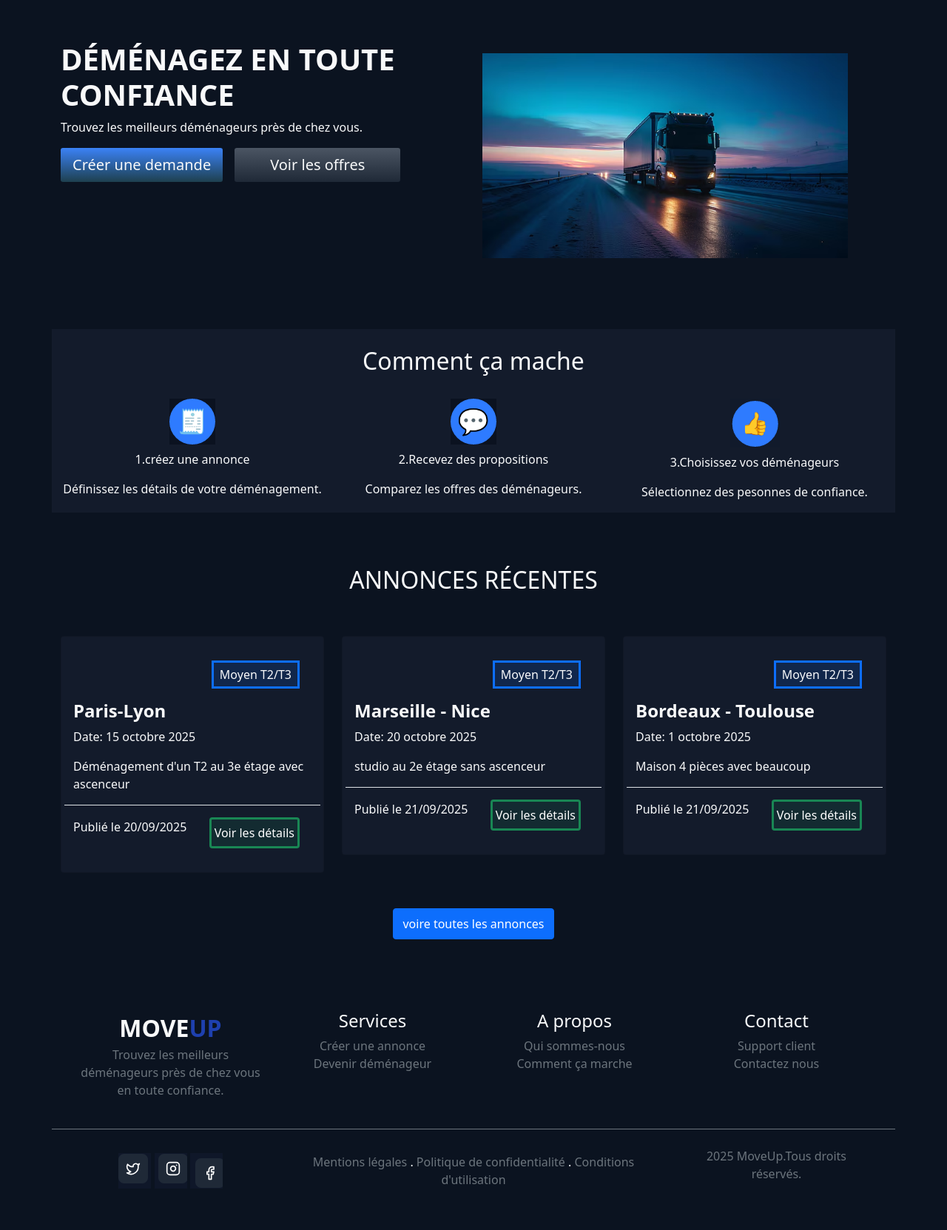
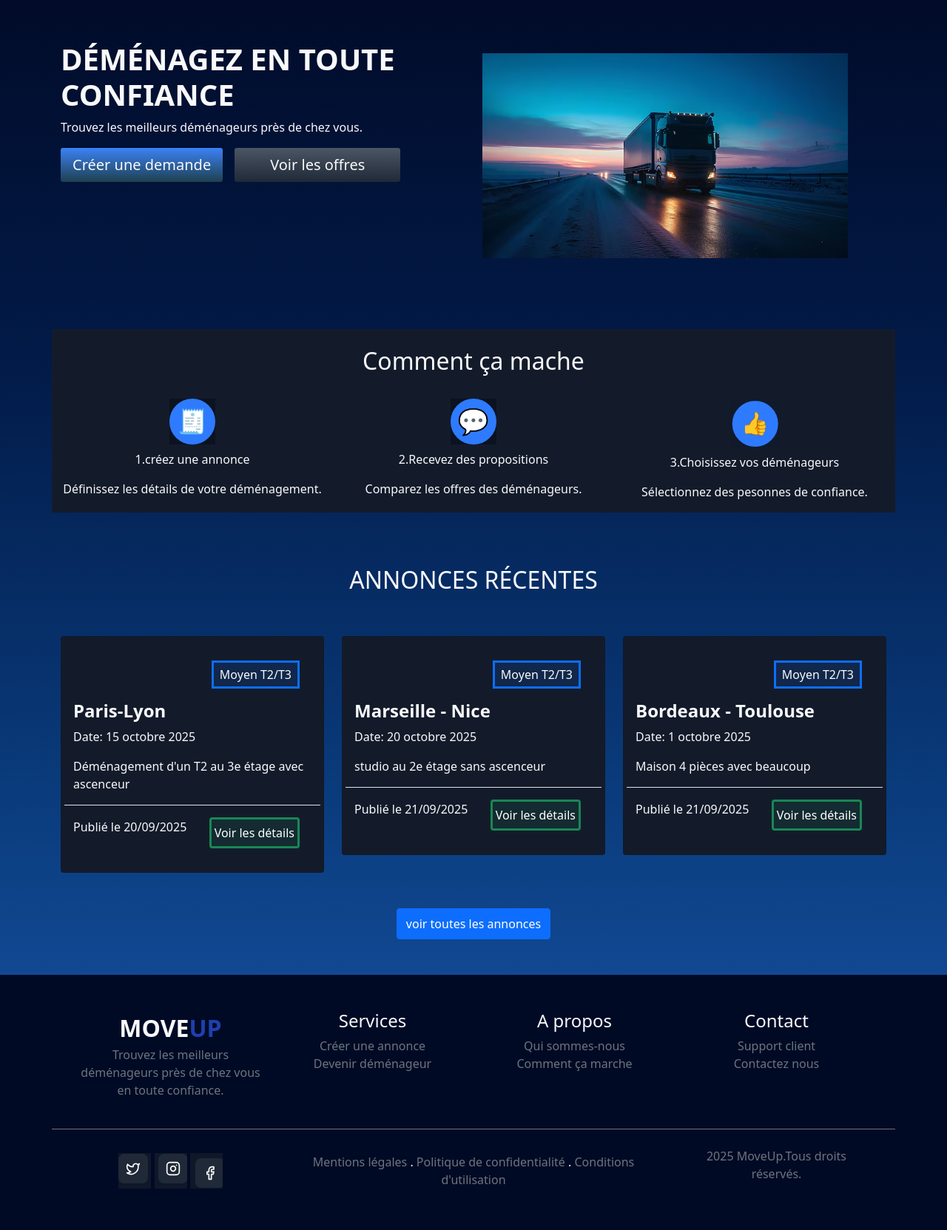
Before and after one commit to Aissata26/Projet-CSW, a PHP site: page / in a window 1280 px wide. Shown: the part 80-1743 px from the top of the page at 74% size. Run offline with PHP 8.4, Linux system fonts and the light colour scheme; data that the repository does not hold is empty.

Commit message:
changement de couleur

```diff
--- a/index.php
+++ b/index.php
@@ -7,8 +7,9 @@ include_once 'header.php';
         include_once 'nav.php'
         ?>
     </header>
+    <body class="background-A">
     <main>
-        <section class="background text-light">
+        <section class=" text-light">
             <div class="container">
                 <div class="row py-5">
                     <div class="col-md-6 py-2">
@@ -25,7 +26,7 @@ include_once 'header.php';
                 </div>
             </dib>
         </section>
-        <section class="background p-4">
+        <section class=" p-4">
             <div class="container text-light bg">
                 <div class="row ">
                     <h2 class="text-center my-4">Comment ça mache</h2>
@@ -55,7 +56,7 @@ include_once 'header.php';
                 </div>
             </div>
         </section>
-        <section class="background py-4">
+        <section class=" py-4">
             <div class="container text-light ">
                 <div class="row">
                     <h2 class="text-center py-4">ANNONCES RÉCENTES</h2>
@@ -118,7 +119,7 @@ include_once 'header.php';
                 </div>
                 <div class="row justify-content-center">
                     <div class="col-auto">
-                        <a href="#" class="btn btn-primary my-4 py-2">voire toutes les annonces</a>
+                        <a href="#" class="btn btn-primary my-4 py-2">voir toutes les annonces</a>
                     </div>
                 </div>
             </div>
--- a/styl.css
+++ b/styl.css
@@ -1,7 +1,11 @@
+.background-A
+{
+    background: linear-gradient(to bottom, #010924, #021B49, #0A3C7D,#1c5ab1) !important;
+
+}
 .background
 {
-    background-color: #0b1320 !important;
-
+    background-color: #010a25 !important;
 }
 .titre-color
 {
```
